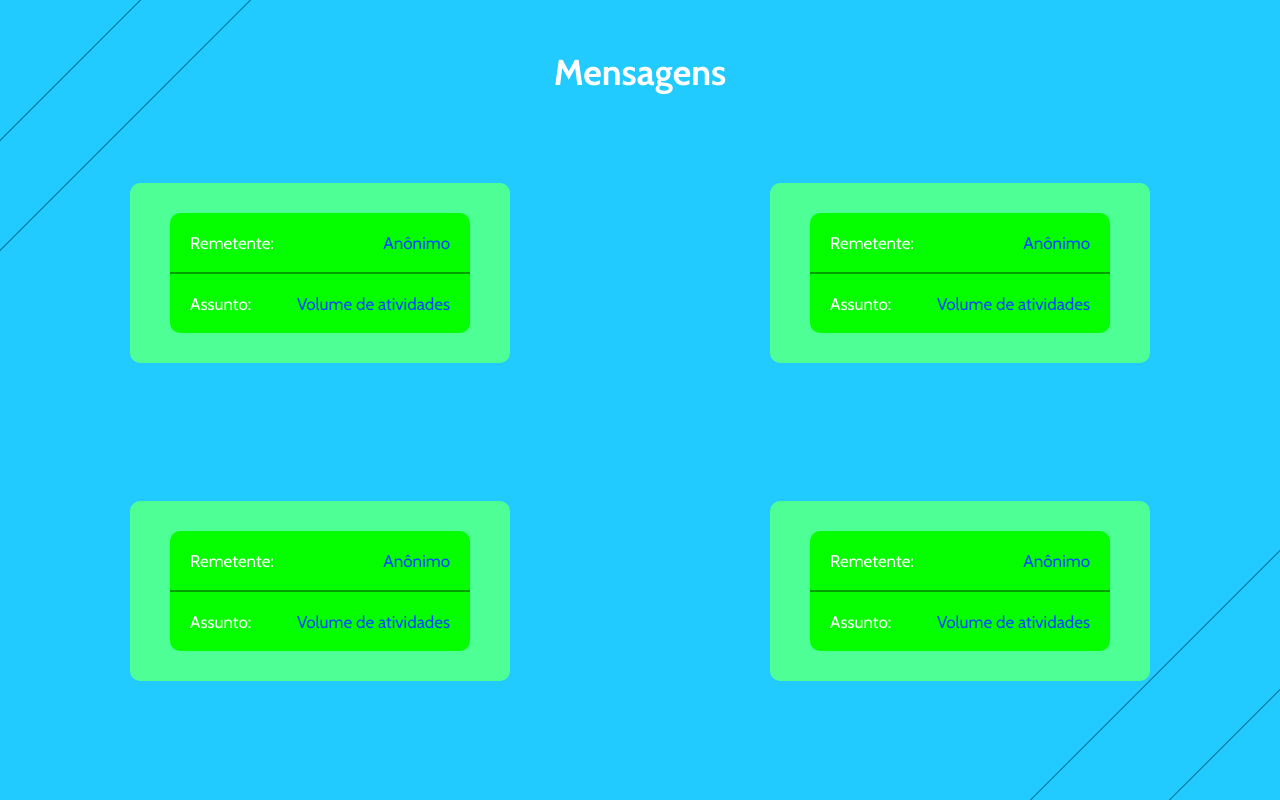
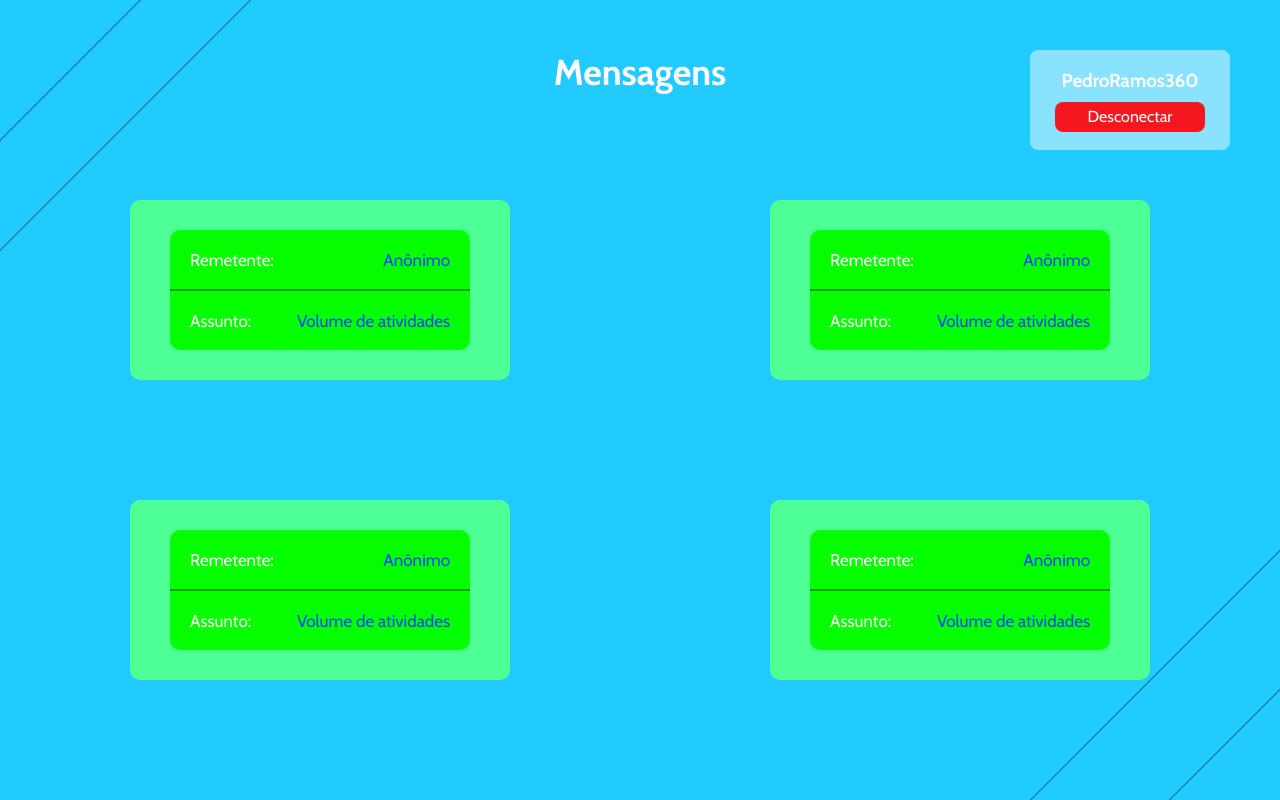
Before and after one commit to PedroRamos360/Evaluator, a React (Create React App) app in the folder evaluator-frontend/: page /teacherpage in a window 1280 px wide. Built offline with nearby package versions, Linux system fonts and the light colour scheme.

Commit message:
frontend completo

```diff
--- a/evaluator-frontend/src/pages/TeacherPage.js
+++ b/evaluator-frontend/src/pages/TeacherPage.js
@@ -1,4 +1,6 @@
 import React, { useState } from 'react';
+import { useHistory } from 'react-router-dom';
+
 
 import styles from '../styles/pages/TeacherPage.module.css';
 import TopLeftLines from '../components/TopLeftLines';
@@ -7,6 +9,7 @@
 import MessageContent from '../components/MessageContent';
 
 export default function TeacherPage() {
+	const history = useHistory();
 	const [isHidden, setIsHidden] = useState(true);
 	function messageClicked() {
 		setIsHidden(false);
@@ -16,13 +19,23 @@
 			<TopLeftLines />
 			<MessageContent isHidden={isHidden} setIsHidden={setIsHidden}/>
 			<main className={styles.teacherContainer}>
-				<h1 className={styles.teacherTitle}>Mensagens</h1>
+				<header className={styles.header}>
+					<div className={`${styles.logOutContainer} ${styles.logOutFake}`}></div>
+					<h1 className={styles.teacherTitle}>Mensagens</h1>
+					<div className={styles.logOutContainer}>
+						<h3 className={styles.usernameText}>
+							PedroRamos360
+						</h3>
+						<button onClick={() => { history.push('/')}} className={styles.button}>Desconectar</button>
+					</div>
+				</header>
 				<div className={styles.teacherMessages}>
 					{ }
 					<Message onClick={messageClicked} />
 					<Message onClick={messageClicked} />
 					<Message onClick={messageClicked} />
 					<Message onClick={messageClicked} />
+
 				</div>
 			</main>
 			<BottomRightLines />
--- a/evaluator-frontend/src/styles/components/Message.module.css
+++ b/evaluator-frontend/src/styles/components/Message.module.css
@@ -10,6 +10,7 @@
 	align-items: center;
 	justify-content: center;
 	cursor: pointer;
+	margin-bottom: 20px;
 }
 
 .messageBackground:hover {
--- a/evaluator-frontend/src/styles/pages/TeacherPage.module.css
+++ b/evaluator-frontend/src/styles/pages/TeacherPage.module.css
@@ -1,10 +1,3 @@
-.teacherTitle {
-	font-style: bold;
-	color: var(--white);
-	margin-bottom: 20px;
-	font-size: 36px;
-}
-
 .teacherContainer {
 	height: 100vh;
 	width: 100vw;
@@ -15,24 +8,69 @@
 	background-color: var(--background);
 }
 
+.teacherTitle {
+	font-style: bold;
+	color: var(--white);
+	margin-bottom: 20px;
+	font-size: 36px;
+}
+
 .teacherMessages {
 	width: 100vw;
 	height: 80vh;
 	display: grid;
 	align-items: center;
 	grid-template-columns: 1fr 1fr;
+	overflow-y: scroll;
 }
-
-/* .teacherMessageContent {
-	height: 100vh;
-	width: 100vw;
-	display: flex;
-	align-items: center;
-	justify-content: center;
-	position: fixed;
-	z-index: 2;
-} */
 
 .hidden {
 	visibility: hidden;
 }
+
+.header {
+	display: flex;
+	width: 100%;
+	justify-content: space-between;
+}
+
+.logOutContainer {
+	display: flex;
+	flex-direction: column;
+	width: 200px;
+	height: 100px;
+	background-color: #89E3FF;
+	border-radius: 8px;
+	justify-content: center;
+	align-items: center;
+}
+
+.logOutFake {
+	background-color: transparent;
+}
+
+.usernameText {
+	color: white;
+	margin-bottom: 10px;
+
+}
+
+.button {
+	width: 150px;
+	height: 30px;
+	color: white;
+	background-color: #F51720;
+	border: none;
+	border-radius: 8px;
+	font-size: 16px;
+	cursor: pointer;
+	transition: 0.2s;
+}
+
+.button:hover {
+	background-color: #db161d;
+}
+
+.button:active {
+	background-color: #b81116;
+}
```
